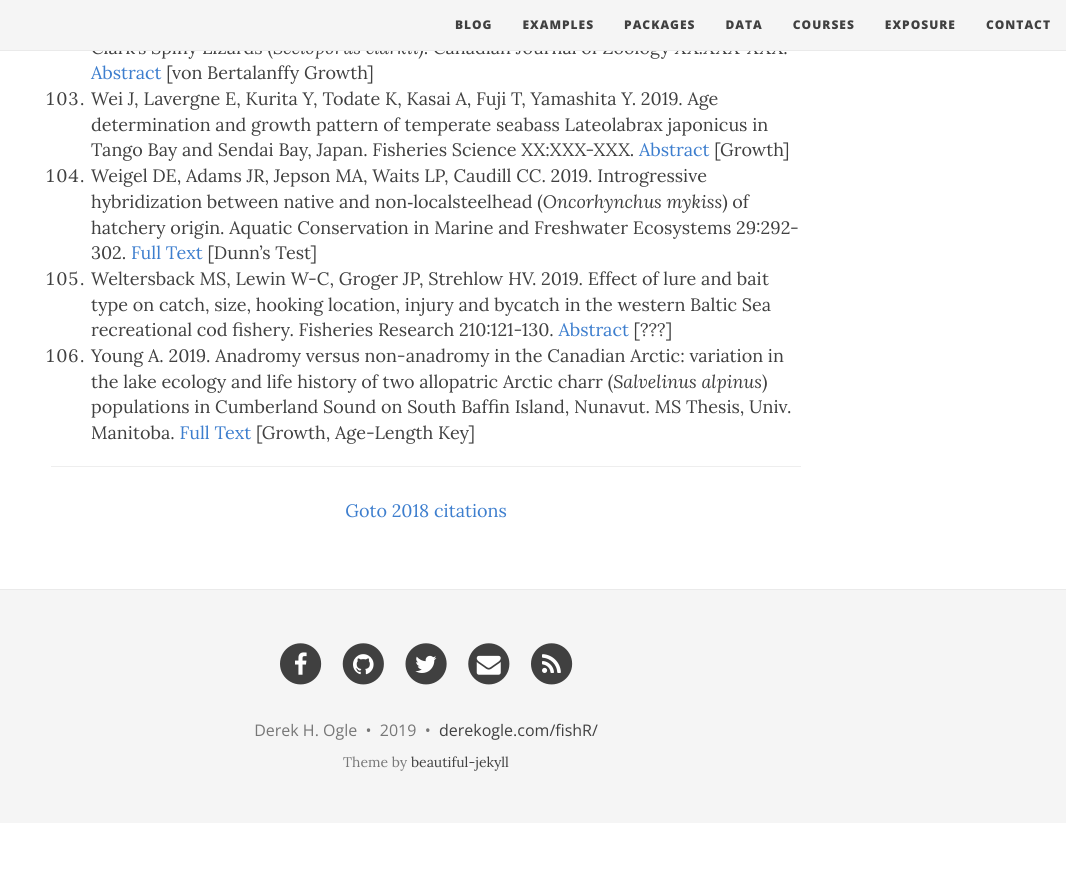
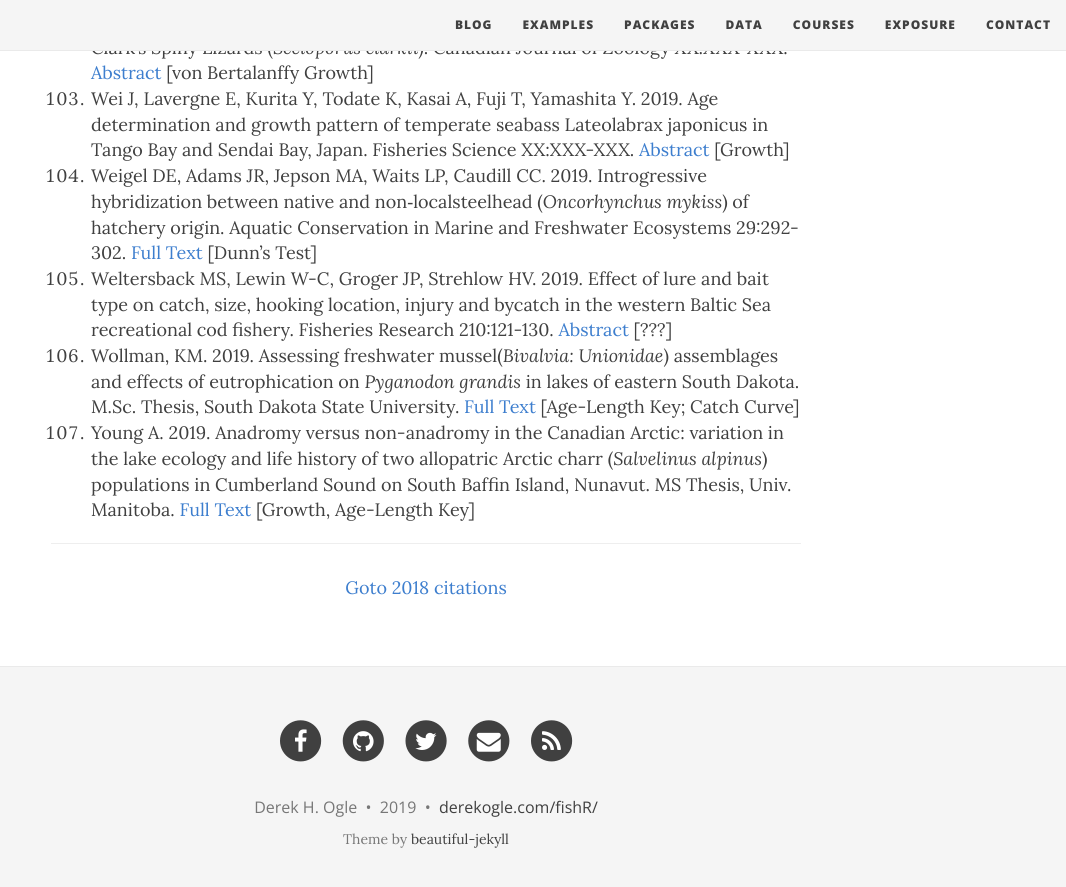
Before and after one commit to droglenc/fishR, a Jekyll site: the page built from exposure/exposure-citations19.md, in a window 1280 px wide and 900 px high, scrolled down 9488 px. Shown: the top 887 px of the window, without its empty margins (214-1280 px from the left). Built offline with Jekyll 4.4.1, drawn with Linux system fonts in a browser that asks for light colours; nearby versions of some CDN libraries; before the commit the page ends 10311 px from its top, so only the background shows below that; some of the changed lines change nothing that is shown.

Commit message:
Update exposure-citations19.md

```diff
--- a/exposure/exposure-citations19.md
+++ b/exposure/exposure-citations19.md
@@ -5,7 +5,7 @@ subtitle: fishR and FSA is Being Used!!
 css: "/css/exposure-citation.css"
 ---
 
-The [**IFAR** book](http://derekogle.com/IFAR/), **fishR** website, or the **FSA** package were cited in the following <span id="contact-div">106</span> publications.
+The [**IFAR** book](http://derekogle.com/IFAR/), **fishR** website, or the **FSA** package were cited in the following <span id="contact-div">107</span> publications.
 
 1. Albert LT, Junge C, Myrlund MK. 2019. Young mums are rebuilding the Spurdog stock (*Squalus acanthias* L.) in Norwegian waters. ICES Journal of Marine Science XX:XXX-XXX. [Abstract](https://academic.oup.com/icesjms/advance-article-abstract/doi/10.1093/icesjms/fsz156/5543885) [???]
 1. Aslan CE, Shiels AB, Haines W, Liang CT. 2019. Non‐native insects dominate daytime pollination in a high‐elevation Hawaiian dryland ecosystem. American Journal of Botany XX:XXX-XXX. [Abstract](https://bsapubs.onlinelibrary.wiley.com/doi/abs/10.1002/ajb2.1233) [???]
@@ -113,6 +113,7 @@ amphibian conservation. Aquatic Conservation: Marine and Freshwater Ecosystems X
 1. Wei J, Lavergne E, Kurita Y, Todate K, Kasai A, Fuji T, Yamashita Y. 2019. Age determination and growth pattern of temperate seabass Lateolabrax japonicus in Tango Bay and Sendai Bay, Japan. Fisheries Science XX:XXX-XXX. [Abstract](https://www.researchgate.net/publication/328999471_Age_determination_and_growth_pattern_of_temperate_seabass_Lateolabrax_japonicus_in_Tango_Bay_and_Sendai_Bay_Japan) [Growth]
 1. Weigel DE, Adams JR, Jepson MA, Waits LP, Caudill CC. 2019. Introgressive hybridization between native and non‐localsteelhead (*Oncorhynchus mykiss*) of hatchery origin. Aquatic Conservation in Marine and Freshwater Ecosystems 29:292-302. [Full Text](https://www.researchgate.net/profile/Dana_Weigel/publication/328876444_Introgressive_Hybridization_Between_Native_and_Hatchery-origin_Non-native_Steelhead_Oncorhynchus_mykiss/links/5c6ad598299bf1e3a5b24ab0/Introgressive-Hybridization-Between-Native-and-Hatchery-origin-Non-native-Steelhead-Oncorhynchus-mykiss.pdf) [Dunn's Test]
 1. Weltersback MS, Lewin W-C, Groger JP, Strehlow HV. 2019. Effect of lure and bait type on catch, size, hooking location, injury and bycatch in the western Baltic Sea recreational cod fishery. Fisheries Research 210:121-130. [Abstract](https://www.researchgate.net/publication/328531070_Effect_of_lure_and_bait_type_on_catch_size_hooking_location_injury_and_bycatch_in_the_western_Baltic_Sea_recreational_cod_fishery) [???]
+1. Wollman, KM. 2019. Assessing freshwater mussel(*Bivalvia: Unionidae*) assemblages and effects of eutrophication on *Pyganodon grandis* in lakes of eastern South Dakota. M.Sc. Thesis, South Dakota State University. [Full Text](https://openprairie.sdstate.edu/cgi/viewcontent.cgi?article=4395&context=etd) [Age-Length Key; Catch Curve]
 1. Young A. 2019. Anadromy versus non-anadromy in the Canadian Arctic: variation in the lake
 ecology and life history of two allopatric Arctic charr (*Salvelinus alpinus*) populations in Cumberland Sound on South Baffin Island, Nunavut. MS Thesis, Univ. Manitoba. [Full Text](https://mspace.lib.umanitoba.ca/bitstream/handle/1993/33682/Angela_Young.pdf?sequence=1) [Growth, Age-Length Key]
 
```
